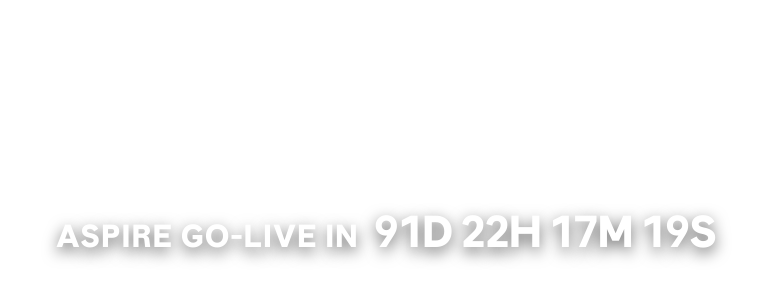
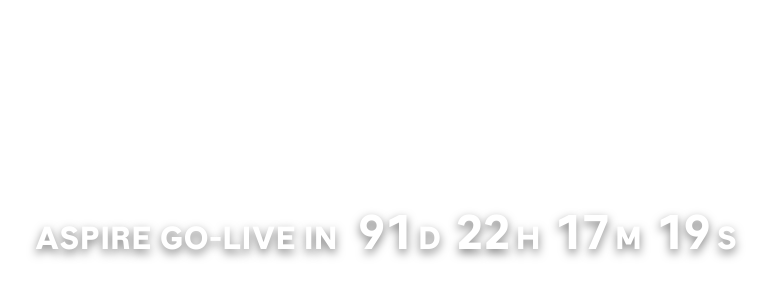
Before and after one commit to jenniferren-weilin/aspire-countdown, a plain HTML site: page index.html in a window 1280 px wide. Shown: the part 166-466 px from the top of the page, without its empty margins (254-1025 px from the left). Drawn offline with Linux system fonts and the light colour scheme.

Commit message:
index.html

```diff
--- a/index.html
+++ b/index.html
@@ -1,71 +1,98 @@
 <!DOCTYPE html>
-<html lang="zh-CN">
+<html lang="en">
 <head>
     <meta charset="UTF-8">
     <meta name="viewport" content="width=device-width, initial-scale=1.0">
     <title>ASPIRE GO-LIVE</title>
     <style>
+        /* --- 字体引入 --- */
         @font-face {
             font-family: 'CorporateFont';
             src: url('ROCHESANS-BOLD.TTF');
         }
 
+        /* --- 全局样式 --- */
         body, html {
             height: 100%;
+            width: 100%;
             margin: 0;
+            padding: 0;
+            overflow: hidden;
+            background-color: transparent;
+            /* 英文版默认用 Arial 兜底 */
             font-family: 'CorporateFont', 'Arial', sans-serif;
-            overflow: hidden;
-            background-color: transparent; /* 透明背景 */
+
+            display: flex;
+            justify-content: center;
+            align-items: center;
         }
 
         .bg-image {
-            height: 100%;
             width: 100%;
             display: flex;
             justify-content: center;
             align-items: center;
-            color: white;
             text-align: center;
         }
 
         .countdown-container {
             display: flex;
-            flex-direction: row;     /* 强制横向排列 */
-            align-items: baseline;   /* 底部对齐 */
+            flex-direction: row !important; /* 强制一行 */
+            align-items: baseline;
             justify-content: center;
-            gap: 15px;               /* 标题和数字之间的间距，稍微拉近一点 */
 
-            width: 100%;             /* 占满宽度 */
-            text-shadow: 0px 5px 15px rgba(0,0,0,0.6);
+            /* 标题 "ASPIRE GO-LIVE IN" 和数字之间的距离 */
+            gap: 20px;
+
+            width: 100%;
+            white-space: nowrap;
+            color: white;
+            text-shadow: 0px 4px 10px rgba(0,0,0,0.5);
         }
 
+        /* --- 左侧标题 --- */
         h1 {
-            /* 标题字号：调小，适应一行 */
-            font-size: 2.5vw;
+            font-size: clamp(20px, 2.5vw, 50px);
             margin: 0;
+            font-weight: normal; /* 企业字体本身就是粗体，这里normal即可 */
+            white-space: nowrap;
             letter-spacing: 1px;
             text-transform: uppercase;
-            font-weight: normal;
-            white-space: nowrap;     /* 死都不换行 */
         }
 
+        /* --- 右侧数字区域 --- */
         #timer {
-            /* 数字字号：只比标题大一点点 (2.5vw vs 3.5vw) */
-            font-size: 3.5vw;
+            margin: 0;
+            white-space: nowrap;
             line-height: 1;
-            margin: 0;
-            letter-spacing: -1px;
-            white-space: nowrap;     /* 死都不换行 */
         }
 
-        /* --- 只有在极窄的手机屏幕 (<600px) 下才变成两行 --- */
+        /* 数字样式 */
+        .num {
+            font-family: 'CorporateFont', sans-serif;
+            font-size: clamp(26px, 3.8vw, 70px);
+            font-weight: normal;
+        }
+
+        /* --- 【关键修改】单位样式 (D H M S) --- */
+        .unit {
+            font-family: 'CorporateFont', sans-serif; /* 单位也保持用企业字体 */
+            font-size: clamp(20px, 2.5vw, 50px);      /* 单位稍微小一点点，或者保持一致 */
+            font-weight: normal;
+
+            /* 1. 数字和 D 之间的空隙 */
+            margin-left: 6px;
+
+            /* 2. D 和下一组数字之间的空隙 */
+            margin-right: 15px;
+        }
+
+        .unit:last-child { margin-right: 0; }
+
+        /* 手机适配 */
         @media (max-width: 600px) {
-            .countdown-container {
-                flex-direction: column;
-                gap: 5px;
-            }
-            h1 { font-size: 20px; }
-            #timer { font-size: 30px; }
+            .countdown-container { gap: 10px; }
+            .unit { margin-right: 8px; margin-left: 4px; }
         }
     </style>
 </head>
@@ -74,7 +101,7 @@
     <div class="bg-image">
         <div class="countdown-container">
             <h1>ASPIRE GO-LIVE IN</h1>
-            <div id="timer">LOADING...</div>
+            <div id="timer">...</div>
         </div>
     </div>
 
@@ -85,6 +112,12 @@
             var now = new Date().getTime();
             var distance = countDownDate - now;
 
+            if (distance < 0) {
+                clearInterval(x);
+                document.getElementById("timer").innerHTML = "LIVE NOW";
+                return;
+            }
+
             var days = Math.floor(distance / (1000 * 60 * 60 * 24));
             var hours = Math.floor((distance % (1000 * 60 * 60 * 24)) / (1000 * 60 * 60));
             var minutes = Math.floor((distance % (1000 * 60 * 60)) / (1000 * 60));
@@ -94,13 +127,18 @@
             var minutesStr = minutes < 10 ? "0" + minutes : minutes;
             var secondsStr = seconds < 10 ? "0" + seconds : seconds;
 
-            document.getElementById("timer").innerHTML =
-                days + "D " + hoursStr + "H " + minutesStr + "M " + secondsStr + "S";
+            // 拼接 HTML: 数字 + 间距 + 单位
+            var timerHTML =
+                '<span class="num">' + days + '</span><span class="unit">D</span>' +
+                '<span class="num">' + hoursStr + '</span><span class="unit">H</span>' +
+                '<span class="num">' + minutesStr + '</span><span class="unit">M</span>' +
+                '<span class="num">' + secondsStr + '</span><span class="unit">S</span>';
 
-            if (distance < 0) {
-                clearInterval(x);
-                document.getElementById("timer").innerHTML = "LIVE NOW";
+            var timerEl = document.getElementById("timer");
+            if (timerEl) {
+                timerEl.innerHTML = timerHTML;
             }
+
         }, 1000);
     </script>
 
```
